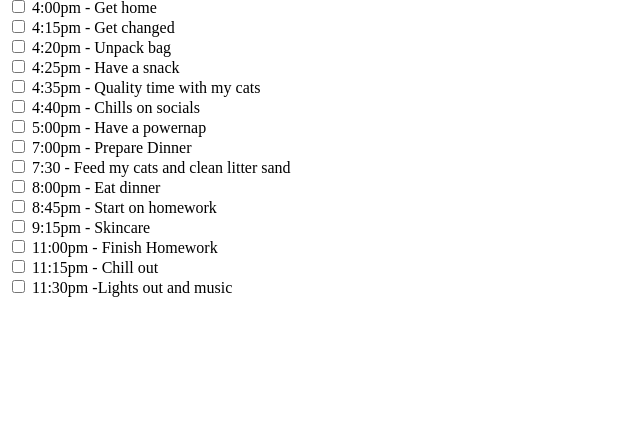
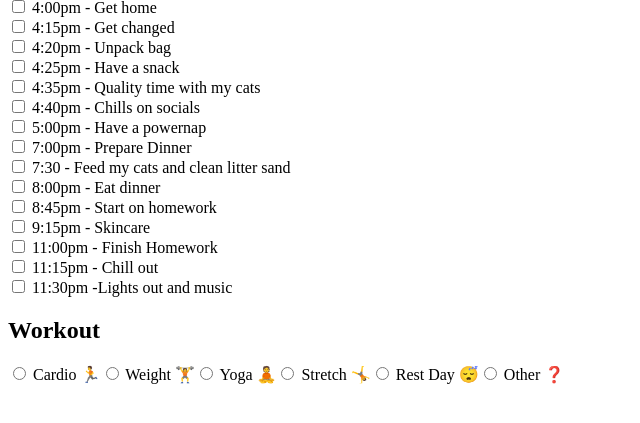
Before and after one commit to potatothea/AD-Task-2, a PHP site: page /page/index.php in a window 1280 px wide. Shown: the part 282-705 px from the top of the page, without its empty margins (0-640 px from the left). Run offline with PHP 8.4, Linux system fonts and the light colour scheme.

Commit message:
feat:added the code for workout

```diff
--- a/page/index.php
+++ b/page/index.php
@@ -67,10 +67,21 @@ function renderChecklist($items){
         <div class="weekdays">S&nbsp;M&nbsp;T&nbsp;W&nbsp;T&nbsp;F&nbsp;S</div>
     </div>
 
+    <!-- Checklist -->
     <?php
         echo renderChecklist($daily_task);
     ?>
 
-
+    <!-- Workout -->
+    <div class="panel">
+    <h2> Workout</h2>
+    <div class="workout-options">
+        <?php
+        foreach($workout as $type => $icon){
+            echo "<label><input type='radio' name='work'> $type $icon</label>";
+        }
+        ?>
+       </div>
+    </div>
 </body>
 </html>
```
